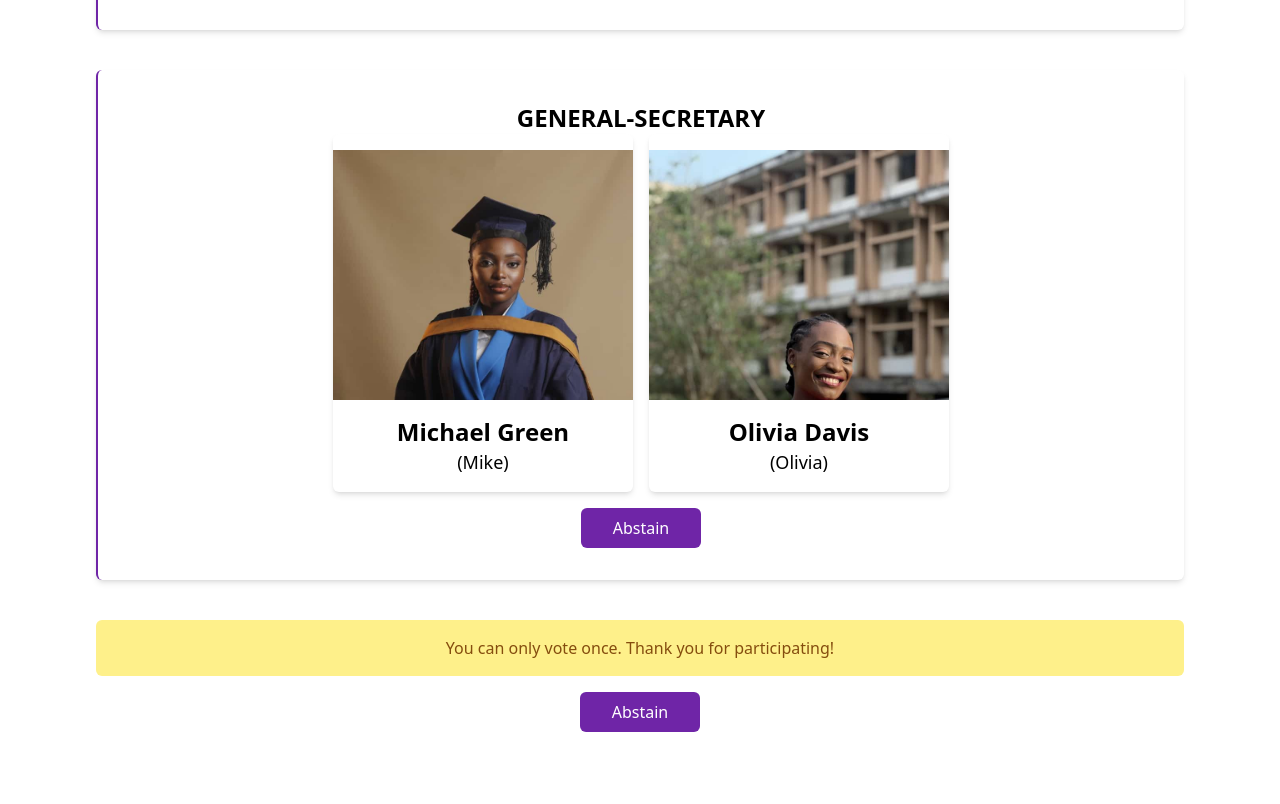
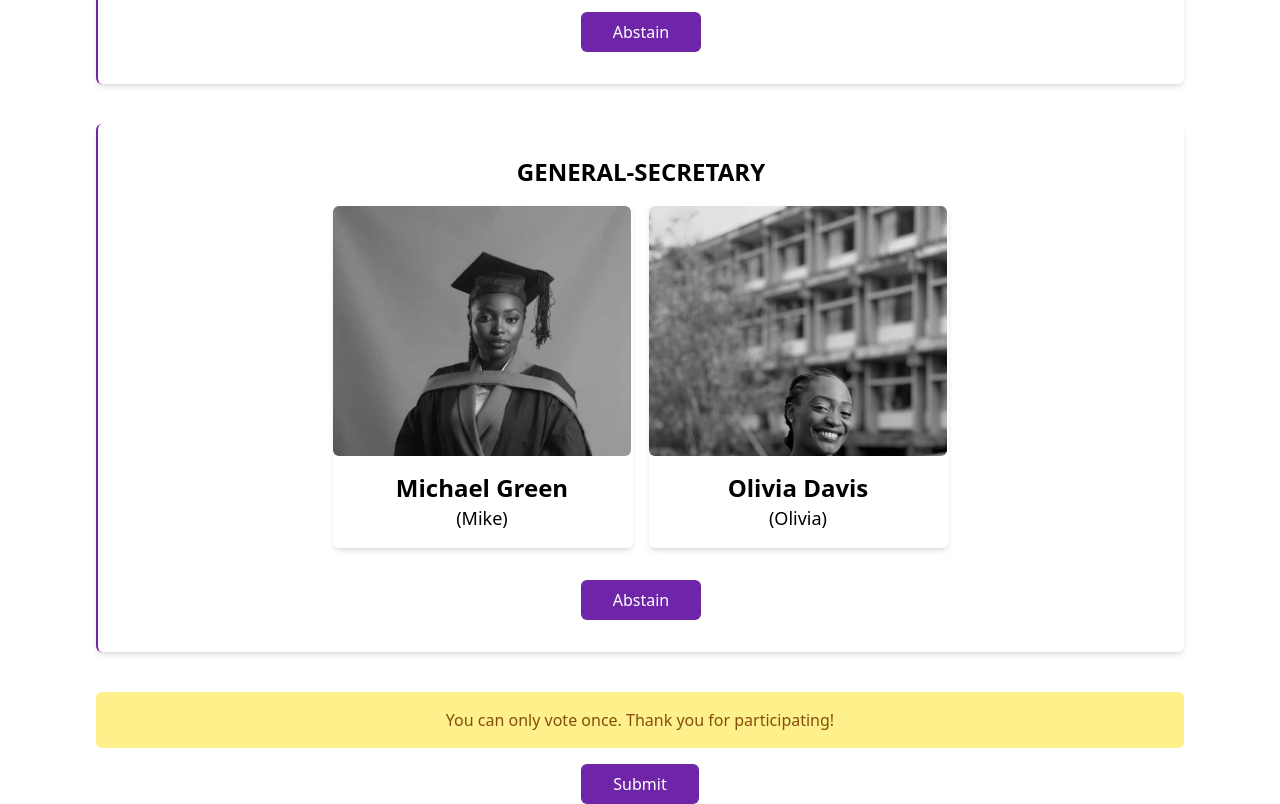
Before and after one commit to School-e-voting-Project/E-voting-project, a React (Vite) app: page /vote in a window 1280 px wide. Shown: the part 1801-2605 px from the top of the page. Before the commit the page ends 2533 px from the top, so only its background shows below. Built offline with nearby package versions, Linux system fonts and the light colour scheme.

Commit message:
done with voting page

```diff
--- a/package.json
+++ b/package.json
@@ -13,7 +13,8 @@
     "axios": "^1.6.2",
     "react": "^18.2.0",
     "react-dom": "^18.2.0",
-    "react-router-dom": "^6.20.1"
+    "react-router-dom": "^6.20.1",
+    "uuid": "^9.0.1"
   },
   "devDependencies": {
     "@types/react": "^18.2.37",
--- a/src/components/Button.jsx
+++ b/src/components/Button.jsx
@@ -1,7 +1,14 @@
-export default function Button() {
+import React from "react";
+
+export default function Button({ handleSubmit, text }) {
   return (
-    <button className="mt-4 px-8 text-md py-2 bg-primary hover:bg-primary_variant text-white rounded-md">
-      Abstain
+    <button
+      onClick={() => {
+        handleSubmit();
+      }}
+      className="mt-4 capitalize px-8 text-md py-2 bg-primary hover:bg-primary_variant text-white rounded-md"
+    >
+      {text}
     </button>
   );
 }
--- a/src/components/Card.jsx
+++ b/src/components/Card.jsx
@@ -1,10 +1,18 @@
-import { img1, img2, img3, img4, img5, img6, img7 } from "@/assets/Images";
+import { useVoting } from "@/context/VotingContext";
 
-export default function Card({ img, name, nickname }) {
+export default function Card({ office, img, name, nickname }) {
+  const { vote, state } = useVoting();
+  const candidate = state.votes[office] === name;
+
   return (
-    <article className="w-[300px] rounded-md shadow-md bg-white text-center">
-      <div className="pt-4">
-        <div className="h-[250px] overflow-hidden">
+    <article
+      onClick={() => vote(office, name)}
+      className={`w-[300px] rounded-md border-t-2 border-r-2 border-transparent ease-in-out  transition-all duration-300 hover:border-primary shadow-md ${
+        candidate ? "" : "filter grayscale"
+      } text-center`}
+    >
+      <div className="">
+        <div className="h-[250px] overflow-hidden rounded-md">
           <img src={img} alt={name} className="object-cover" />
         </div>
         <div className="py-4">
--- a/src/components/Category.jsx
+++ b/src/components/Category.jsx
@@ -1,10 +1,16 @@
 // Position.js
 import Candidate from "@/components/Card";
-import useRandomColor from "@/hooks/useRandomColor";
+import { useNavigate } from "react-router-dom";
 import Button from "@/components/Button";
+import { useVoting } from "@/context/VotingContext";
 
 export default function Position({ office, contestants }) {
-  const { color: borderColor } = useRandomColor();
+  const {  abstain} =
+    useVoting();
+
+  const navigate = useNavigate();
+
+
 
   return (
     <div
@@ -12,12 +18,12 @@ export default function Position({ office, contestants }) {
     >
       <div className="flex flex-col items-center mx-auto w-[90%]">
         <h2 className="uppercase text-2xl font-bold text-center">{office}</h2>
-        <div className="flex w-full items-center justify-center gap-4 mx-auto">
+        <div className="flex w-full flex-wrap items-center justify-center gap-4 mx-auto py-4">
           {contestants.map((contestant, index) => (
-            <Candidate key={index} {...contestant} />
+            <Candidate key={index} office={office} {...contestant} />
           ))}
         </div>
-        <Button />
+        <Button text={"abstain"} handleSubmit={() => abstain(office)} />
       </div>
     </div>
   );
--- /dev/null
+++ b/src/context/VotingContext.jsx
@@ -0,0 +1,117 @@
+import React, { createContext, useContext, useReducer, useEffect } from "react";
+import contestants from "@/constants/contestants";
+import { Outlet } from "react-router-dom";
+import { useNavigate } from "react-router-dom";
+// Create a function to generate the initial state based on the contestants data
+const generateInitialState = () => {
+  const initialState = {};
+  contestants.forEach(({ office }) => {
+    initialState[office] = {};
+  });
+  return initialState;
+};
+
+// Define initial state
+const initialState = {
+  votes: generateInitialState(),
+};
+
+// Define actions
+const actionTypes = {
+  VOTE: "VOTE",
+  ABSTAIN: "ABSTAIN",
+};
+
+// Define reducer function
+const votingReducer = (state, action) => {
+  switch (action.type) {
+    case actionTypes.VOTE:
+      return {
+        ...state,
+        votes: {
+          ...state.votes,
+          [action.position]: action.candidate,
+        },
+      };
+    case actionTypes.ABSTAIN:
+      return {
+        ...state,
+        votes: {
+          ...state.votes,
+          [action.position]: "ABSTAIN",
+        },
+      };
+
+    default:
+      return state;
+  }
+};
+
+// Create context
+const VotingContext = createContext();
+
+// Create context provider
+const VotingProvider = ({ children }) => {
+  const [state, dispatch] = useReducer(votingReducer, initialState);
+
+  // Actions
+  const vote = (position, candidate) => {
+    dispatch({ type: actionTypes.VOTE, position, candidate });
+  };
+
+  const abstain = (position) => {
+    dispatch({ type: actionTypes.ABSTAIN, position });
+  };
+
+  // Check if the user has voted for all positions
+  const isVotingComplete = () => {
+    const positions = Object.keys(state.votes);
+    return positions.every((position) => state.votes[position] !== undefined);
+  };
+
+  // Save votes to local storage
+  const saveVotesToLocalStorage = () => {
+    localStorage.setItem("votes", JSON.stringify(state.votes));
+  };
+
+  const navigate = useNavigate();
+  const submitHandler = () => {
+    if (isVotingComplete()) {
+      saveVotesToLocalStorage();
+      console.log("submitting");
+      navigate("/congrats");
+    } else {
+      // Handle case where not all positions are voted
+      console.error("Please vote for all positions before submitting.");
+    }
+  };
+
+  //syncing chnages to votes to local storage
+  useEffect(() => {
+    localStorage.setItem("votes", JSON.stringify(state.votes));
+  }, [state.votes]);
+
+  return (
+    <VotingContext.Provider
+      value={{
+        state,
+        vote,
+        abstain,
+        submitHandler,
+      }}
+    >
+      <Outlet />
+    </VotingContext.Provider>
+  );
+};
+
+// Custom hook to access the voting context
+const useVoting = () => {
+  const context = useContext(VotingContext);
+  if (!context) {
+    throw new Error("useVoting must be used within a VotingProvider");
+  }
+  return context;
+};
+
+export { VotingProvider, useVoting };
--- a/src/main.jsx
+++ b/src/main.jsx
@@ -1,18 +1,15 @@
 // index.js
 
 import React from "react";
-import ReactDOM from "react-dom";
 import { LoginProvider } from "@/context/LoginContext";
+import { VotingProvider } from "@/context/VotingContext";
 import LoginPage from "@/pages/Login";
 import ErrorPage from "@/pages/Error";
+import CongratsPage from "@/pages/Congratulations";
 import ElectionPage from "@/pages/Election";
 import { createRoot } from "react-dom/client";
 import "./index.css";
-import {
-  createBrowserRouter,
-  RouterProvider,
-  createRoutesFromElements,
-} from "react-router-dom";
+import { createBrowserRouter, RouterProvider } from "react-router-dom";
 
 const router = createBrowserRouter([
   {
@@ -25,8 +22,18 @@ const router = createBrowserRouter([
         element: <LoginPage />,
       },
       {
+        path: "congrats",
+        element: <CongratsPage />,
+      },
+      {
         path: "vote",
-        element: <ElectionPage />,
+        element: <VotingProvider />,
+        children: [
+          {
+            index: true,
+            element: <ElectionPage />,
+          },
+        ],
       },
     ],
   },
--- /dev/null
+++ b/src/pages/Congratulations.jsx
@@ -0,0 +1,15 @@
+import React, { useState } from "react";
+
+const CongratulatoryPage = () => {
+
+  return (
+    <div className="congratulatory-page">
+      <h1>Congratulations!</h1>
+      <p>Your vote has been successfully submitted.</p>
+      <p>Thank you for participating in the election process.</p>
+      {/* Add any additional content or styling as needed */}
+    </div>
+  );
+};
+
+export default CongratulatoryPage;
--- a/src/pages/Election.jsx
+++ b/src/pages/Election.jsx
@@ -4,8 +4,11 @@ import { useLogin } from "@/context/LoginContext";
 import contestants from "@/constants/contestants";
 import Warning from "@/components/Warning";
 import Button from "@/components/Button";
+import { useVoting } from "@/context/VotingContext";
+
 const ElectionPage = () => {
   const { logout } = useLogin();
+  const { submitHandler } = useVoting();
 
   const categories = contestants.map((category, index) => (
     <Category key={index} {...category} />
@@ -19,7 +22,7 @@ const ElectionPage = () => {
         <Warning />
         <div className="grid place-items-center">
           {" "}
-          <Button />
+          <Button text={"submit"} handleSubmit={submitHandler} />
         </div>
       </main>
     </div>
```
Also changed, not shown: 1 other file (tests, documents, lock files or other folders).
